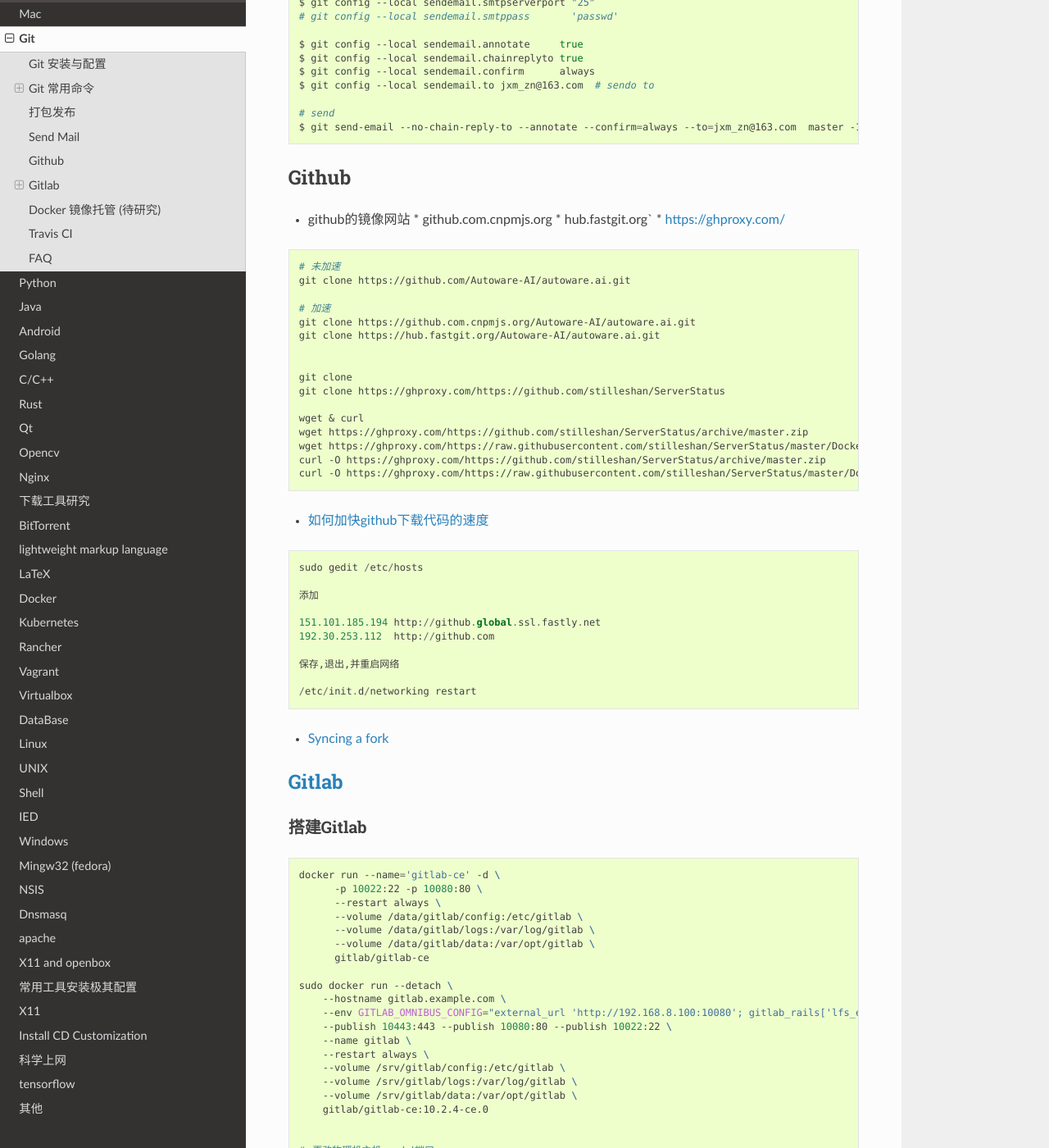
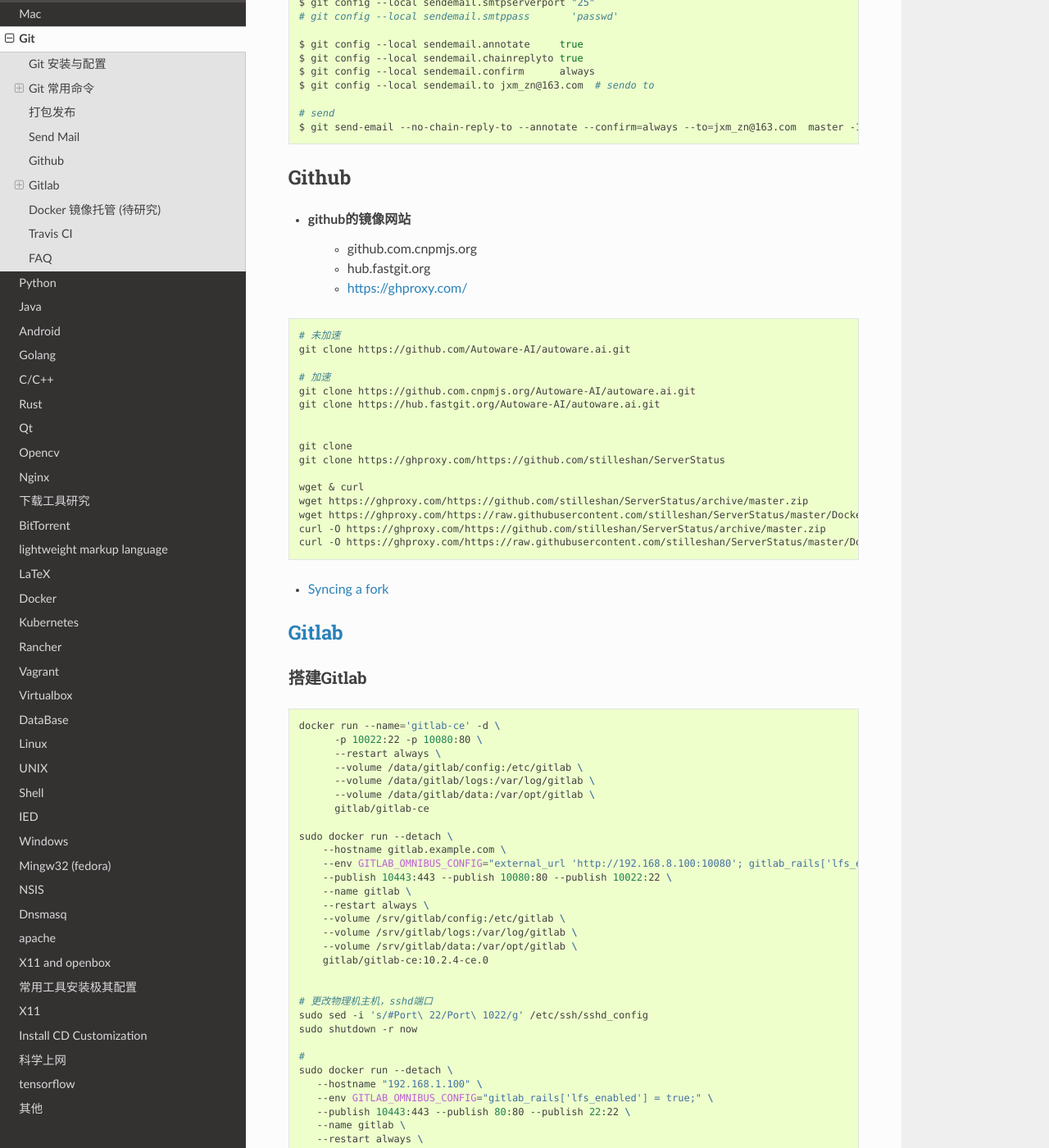
Before and after one commit to my-rds-store/my_space, a Sphinx documentation site: the page built from source/git/index.rst, in a window 1280 px wide and 1400 px high, scrolled down 4715 px. Shown: the whole window at 82% size. Built offline with Sphinx 7.4.7 and the Read the Docs theme 2.0.0, drawn with Linux system fonts in a browser that asks for light colours; some of the changed text lies outside the part shown.

Commit message:
update ...

```diff
--- a/source/git/index.rst
+++ b/source/git/index.rst
@@ -277,9 +277,9 @@
 
 
 * github的镜像网站
-  * github.com.cnpmjs.org
-  * hub.fastgit.org`
-  * https://ghproxy.com/
+    * github.com.cnpmjs.org
+    * hub.fastgit.org
+    * https://ghproxy.com/
 
 .. code-block:: sh
 
@@ -299,24 +299,6 @@
     wget https://ghproxy.com/https://raw.githubusercontent.com/stilleshan/ServerStatus/master/Dockerfile
     curl -O https://ghproxy.com/https://github.com/stilleshan/ServerStatus/archive/master.zip
     curl -O https://ghproxy.com/https://raw.githubusercontent.com/stilleshan/ServerStatus/master/Dockerfile
-
-
-* `如何加快github下载代码的速度 <https://blog.csdn.net/mist99/article/details/80602090>`_
-
-::
-
-        sudo gedit /etc/hosts
-
-        添加
-
-        151.101.185.194 http://github.global.ssl.fastly.net
-        192.30.253.112  http://github.com
-
-        保存,退出,并重启网络
-
-        /etc/init.d/networking restart
-
-
 
 
 
@@ -377,6 +359,23 @@
     # /srv/gitlab/config/gitlab.rb
     pages_external_url "http://192.168.1.100/"
     gitlab_pages['enable'] = true
+
+
+Gitlab Prometheus
+-----------------
+
+* `解决Gitlab Prometheus导致的磁盘空间不足问题 <https://blog.csdn.net/IT_Holmes/article/details/135354866>`_
+
+.. code::
+
+    ## gitlab/config/gitlab.rb
+
+    prometheus['enable'] = false
+
+
+
+Gitlab other
+-----------------
 
 
 
```
